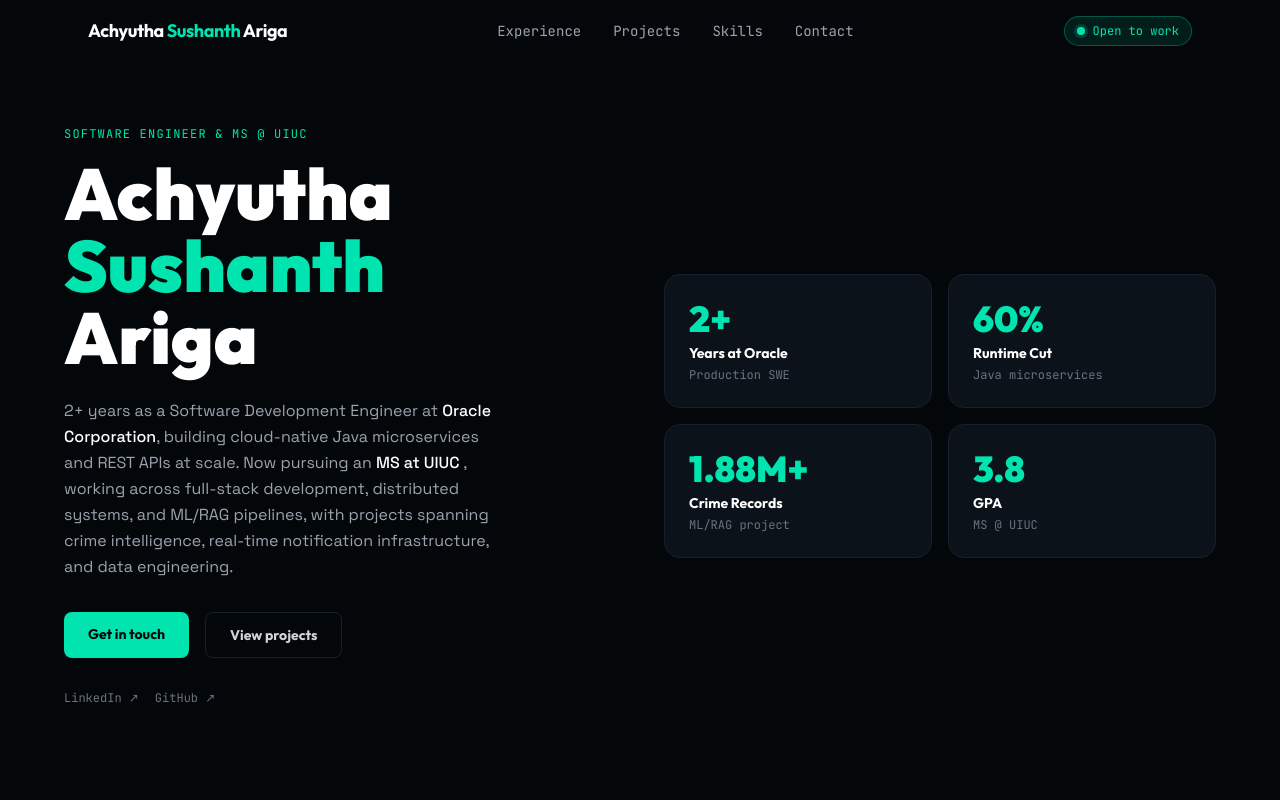
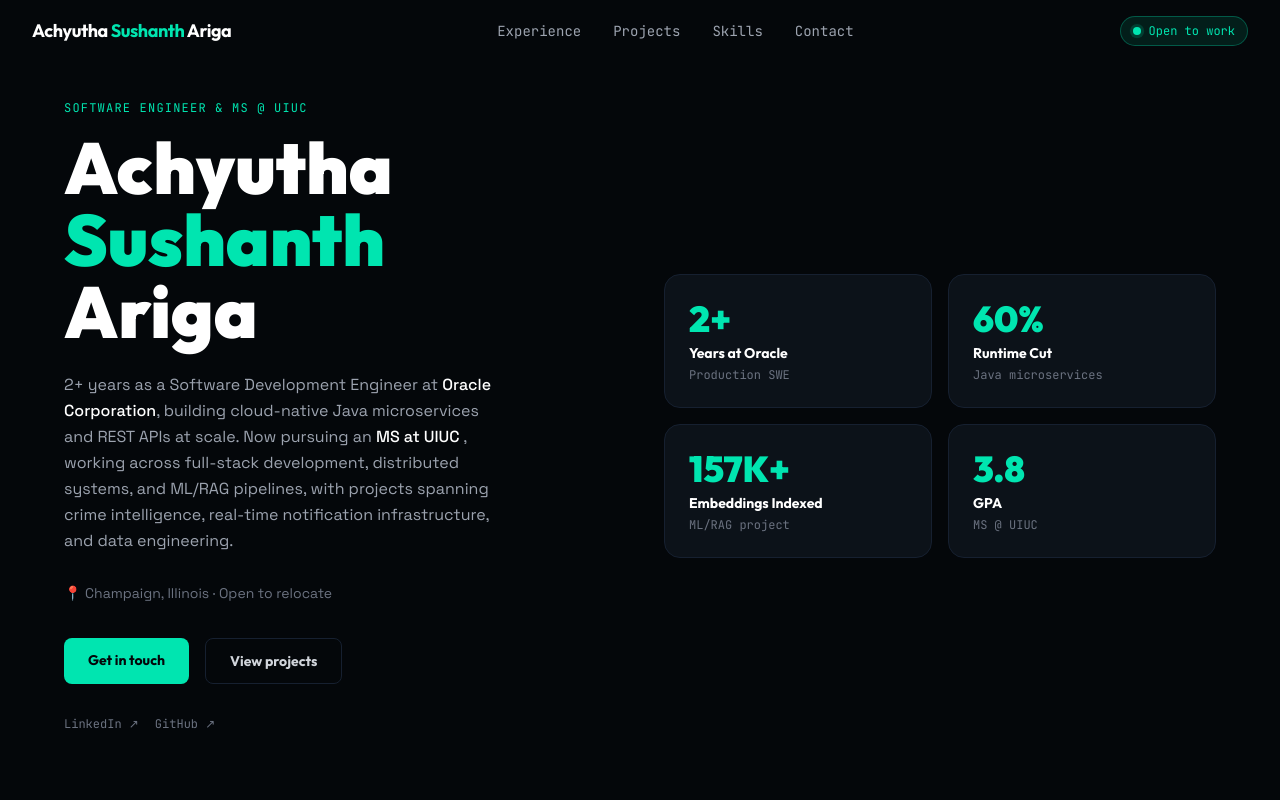
Before and after one commit to achyuth706/portfolio-react, a React (Vite) app in the folder frontend/: page / in a window 1280 px wide. Shown: the top 800 px of the page. Built offline with nearby package versions, Linux system fonts and the light colour scheme.

Commit message:
added location

```diff
--- a/frontend/src/components/Hero.jsx
+++ b/frontend/src/components/Hero.jsx
@@ -3,7 +3,7 @@
 const stats = [
   { value: '2+', label: 'Years at Oracle', sub: 'Production SWE' },
   { value: '60%', label: 'Runtime Cut', sub: 'Java microservices' },
-  { value: '1.88M+', label: 'Crime Records', sub: 'ML/RAG project' },
+  { value: '157K+', label: 'Embeddings Indexed', sub: 'ML/RAG project' },
   { value: '3.8', label: 'GPA', sub: 'MS @ UIUC' },
 ]
 
@@ -55,6 +55,9 @@
   , working across full-stack development, distributed systems, and ML/RAG pipelines,
   with projects spanning crime intelligence, real-time notification infrastructure,
   and data engineering.
+  <br /><br />
+
+<span className="text-gray-500 text-sm">📍 Champaign, Illinois · Open to relocate</span>
           </motion.p>
 
           <motion.div
--- a/frontend/src/components/Navbar.jsx
+++ b/frontend/src/components/Navbar.jsx
@@ -19,7 +19,7 @@
         scrolled ? 'bg-bg/80 backdrop-blur-md border-b border-border' : 'bg-transparent'
       }`}
     >
-      <div className="max-w-6xl mx-auto px-6 py-4 flex items-center justify-between">
+<div className="w-full px-8 py-4 flex items-center justify-between">
         {/* Logo */}
         <span className="font-heading font-bold text-lg text-white tracking-tight">
           Achyutha<span className="text-accent"> Sushanth</span> Ariga
```
